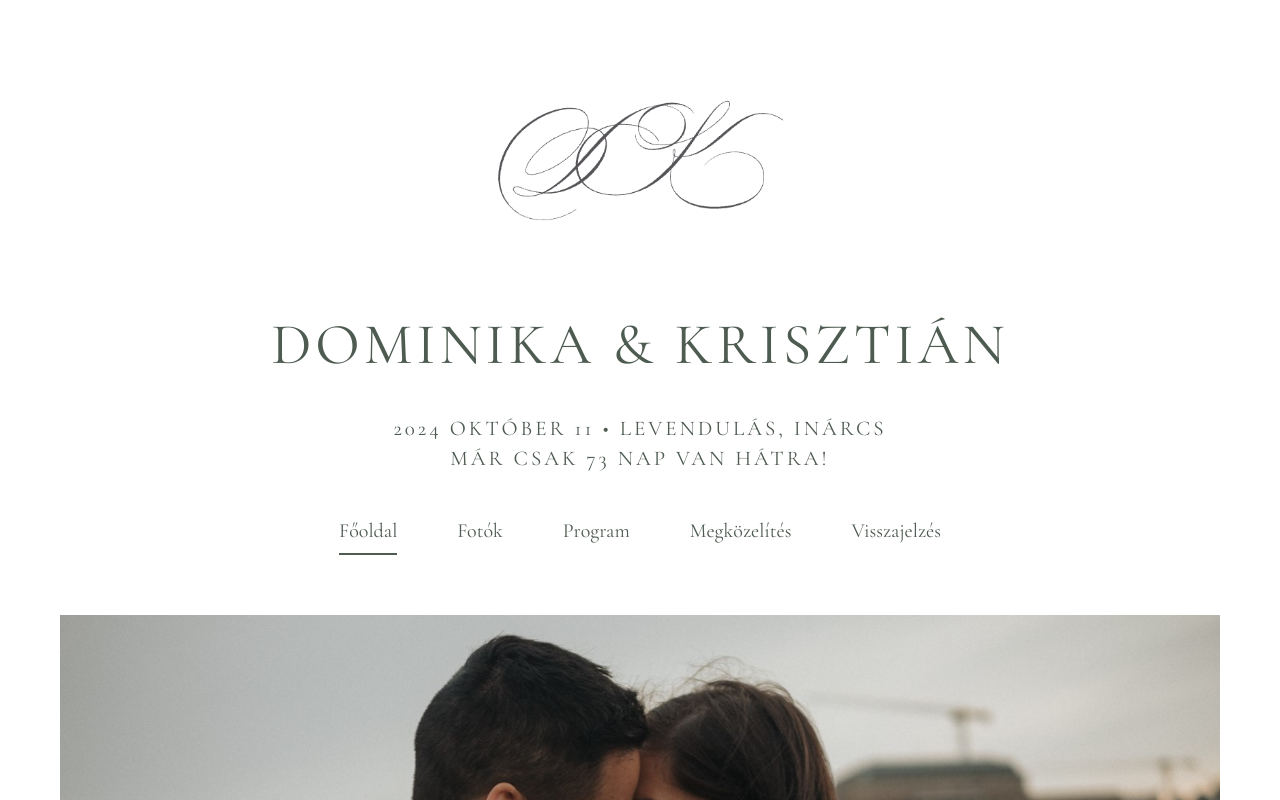
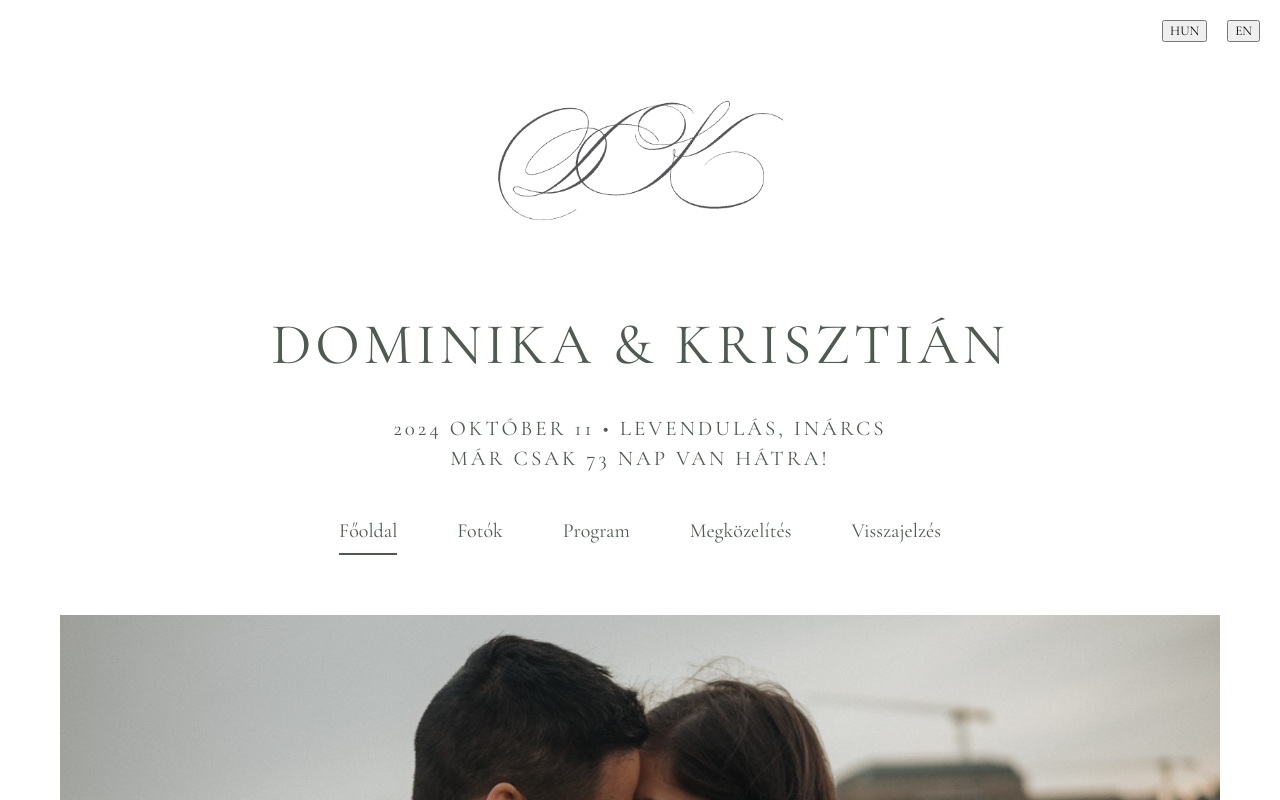
Before and after one commit to buikrisz/wedding, a React (Create React App) app: page / in a window 1280 px wide. Shown: the top 800 px of the page. Built offline with nearby package versions, Linux system fonts and the light colour scheme; a web font is replaced by a local one.

Commit message:
add i18n, nav, layout

```diff
--- a/package.json
+++ b/package.json
@@ -15,8 +15,10 @@
     "@types/node": "^16.18.104",
     "@types/react": "^18.3.3",
     "@types/react-dom": "^18.3.0",
+    "i18next": "^23.12.2",
     "react": "^18.3.1",
     "react-dom": "^18.3.1",
+    "react-i18next": "^15.0.1",
     "react-icons": "^5.2.1",
     "react-router-dom": "^6.25.1",
     "react-scripts": "5.0.1",
--- /dev/null
+++ b/src/components/LanguageChooser.css
@@ -0,0 +1,9 @@
+.languageChooser {
+  position: absolute;
+  display: flex;
+  gap: 20px;
+  top: 0;
+  right: 0;
+  padding-top: 20px;
+  padding-right: 20px;
+}
--- /dev/null
+++ b/src/components/LanguageChooser.tsx
@@ -0,0 +1,25 @@
+import { useCallback } from "react";
+import { useTranslation } from "react-i18next";
+import "./LanguageChooser.css";
+
+export const LanguageChooser = () => {
+  const { t, i18n } = useTranslation();
+
+  const changeLanguage = useCallback(
+    (language: string) => {
+      i18n.changeLanguage(language);
+    },
+    [i18n]
+  );
+
+  return (
+    <div className="languageChooser">
+      <button className="language" onClick={() => changeLanguage("hu")}>
+        HUN
+      </button>
+      <button className="language" onClick={() => changeLanguage("en")}>
+        EN
+      </button>
+    </div>
+  );
+};
--- a/src/components/Layout.css
+++ b/src/components/Layout.css
@@ -1,4 +1,5 @@
 #layout {
+  position: relative;
   display: flex;
   flex-direction: column;
   justify-content: center;
--- a/src/components/Layout.tsx
+++ b/src/components/Layout.tsx
@@ -2,6 +2,8 @@ import { ReactNode } from "react";
 import { Nav } from "./Nav";
 import { Footer } from "./Footer";
 import initials from "../assets/initials.png";
+import { LanguageChooser } from "./LanguageChooser";
+import { useTranslation } from "react-i18next";
 import "./Layout.css";
 
 interface LayoutProps {
@@ -9,19 +11,22 @@ interface LayoutProps {
 }
 
 export const Layout: React.FC<LayoutProps> = ({ children }) => {
+  const { t } = useTranslation();
   const now = new Date();
   const target = new Date("2024-10-11");
 
   const difference = target.getTime() - now.getTime();
   const days = Math.ceil(difference / (1000 * 60 * 60 * 24));
+  const daysToShow = days < 1 ? 0 : days;
 
   return (
     <>
       <div id="layout">
+        <LanguageChooser />
         <img src={initials} alt="DK" className="initials" />
         <h1 className="title">Dominika & Krisztián</h1>
-        <h3 className="details1">2024 Október 11 • Levendulás, Inárcs</h3>
-        <h3 className="details2">Már csak {days} nap van hátra!</h3>
+        <h3 className="details1">{t("layoutDetails1")}</h3>
+        <h3 className="details2">{daysToShow === 1 ? t("layoutDetails2", { day: days }) : t("layoutDetails2Plural", { days: days })}</h3>
       </div>
       <Nav />
       {children}
--- a/src/components/Nav.tsx
+++ b/src/components/Nav.tsx
@@ -1,10 +1,12 @@
 import { useCallback } from "react";
 import "./Nav.css";
 import { useLocation, useNavigate } from "react-router-dom";
+import { useTranslation } from "react-i18next";
 
 export const Nav = () => {
   const { pathname } = useLocation();
   const navigate = useNavigate();
+  const { t } = useTranslation();
 
   const handleClick = useCallback(
     (path: string) => {
@@ -17,19 +19,19 @@ export const Nav = () => {
     <div id="navbar">
       <ul>
         <li className={pathname === "/" ? "selected" : ""} onClick={() => handleClick("/")}>
-          Főoldal
+          {t("home")}
         </li>
         <li className={pathname === "/fotok" ? "selected" : ""} onClick={() => handleClick("/fotok")}>
-          Fotók
+          {t("photos")}
         </li>
         <li className={pathname === "/program" ? "selected" : ""} onClick={() => handleClick("/program")}>
-          Program
+          {t("program")}
         </li>
         <li className={pathname === "/megkozelites" ? "selected" : ""} onClick={() => handleClick("/megkozelites")}>
-          Megközelítés
+          {t("location")}
         </li>
         <li className={pathname === "/rsvp" ? "selected" : ""} onClick={() => handleClick("/rsvp")}>
-          Visszajelzés
+          {t("rsvp")}
         </li>
       </ul>
     </div>
--- a/src/components/index.ts
+++ b/src/components/index.ts
@@ -2,4 +2,5 @@ export { Layout } from "./Layout";
 export { Nav } from "./Nav";
 export { Footer } from "./Footer";
 export { GoogleMapComponent } from "./GoogleMapComponent";
+export { LanguageChooser } from "./LanguageChooser";
 export * from "./rsvp";
--- /dev/null
+++ b/src/i18n.ts
@@ -0,0 +1,20 @@
+import i18n from "i18next";
+import { initReactI18next } from "react-i18next";
+import translationHU from "./locales/hu/translation.json";
+import translationEN from "./locales/en/translation.json";
+
+const resources = {
+  hu: { translation: translationHU },
+  en: { translation: translationEN },
+};
+
+i18n.use(initReactI18next).init({
+  resources,
+  lng: "hu",
+  keySeparator: false,
+  interpolation: {
+    escapeValue: false,
+  },
+});
+
+export default i18n;
--- /dev/null
+++ b/src/locales/en/translation.json
@@ -0,0 +1,11 @@
+{
+  "home": "Home",
+  "photos": "Photos",
+  "program": "Program",
+  "location": "Location",
+  "rsvp": "RSVP",
+
+  "layoutDetails1": "2024 October 11 • Levendulás, Inárcs",
+  "layoutDetails2": "There is only {{day}} day left!",
+  "layoutDetails2Plural": "There are only {{days}} days left!"
+}
--- /dev/null
+++ b/src/locales/hu/translation.json
@@ -0,0 +1,11 @@
+{
+  "home": "Főoldal",
+  "photos": "Fotók",
+  "program": "Program",
+  "location": "Megközelítés",
+  "rsvp": "Visszajelzés",
+
+  "layoutDetails1": "2024 Október 11 • Levendulás, Inárcs",
+  "layoutDetails2": "Már csak {{day}} nap van hátra!",
+  "layoutDetails2Plural": "Már csak {{days}} nap van hátra!"
+}
```
Also changed, not shown: src/index.tsx (+7 -8 lines), 1 other file (tests, documents, lock files or other folders).
